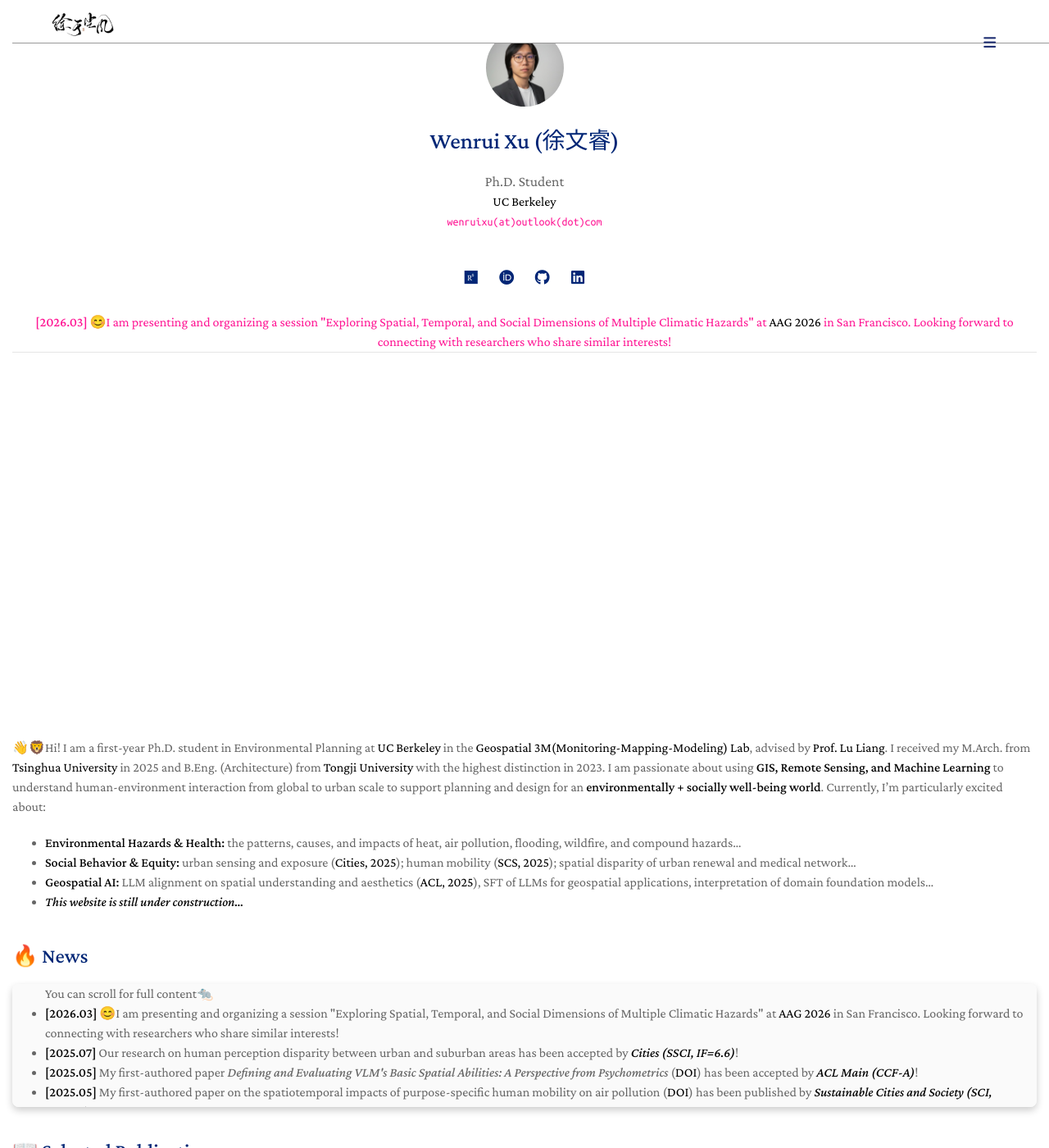
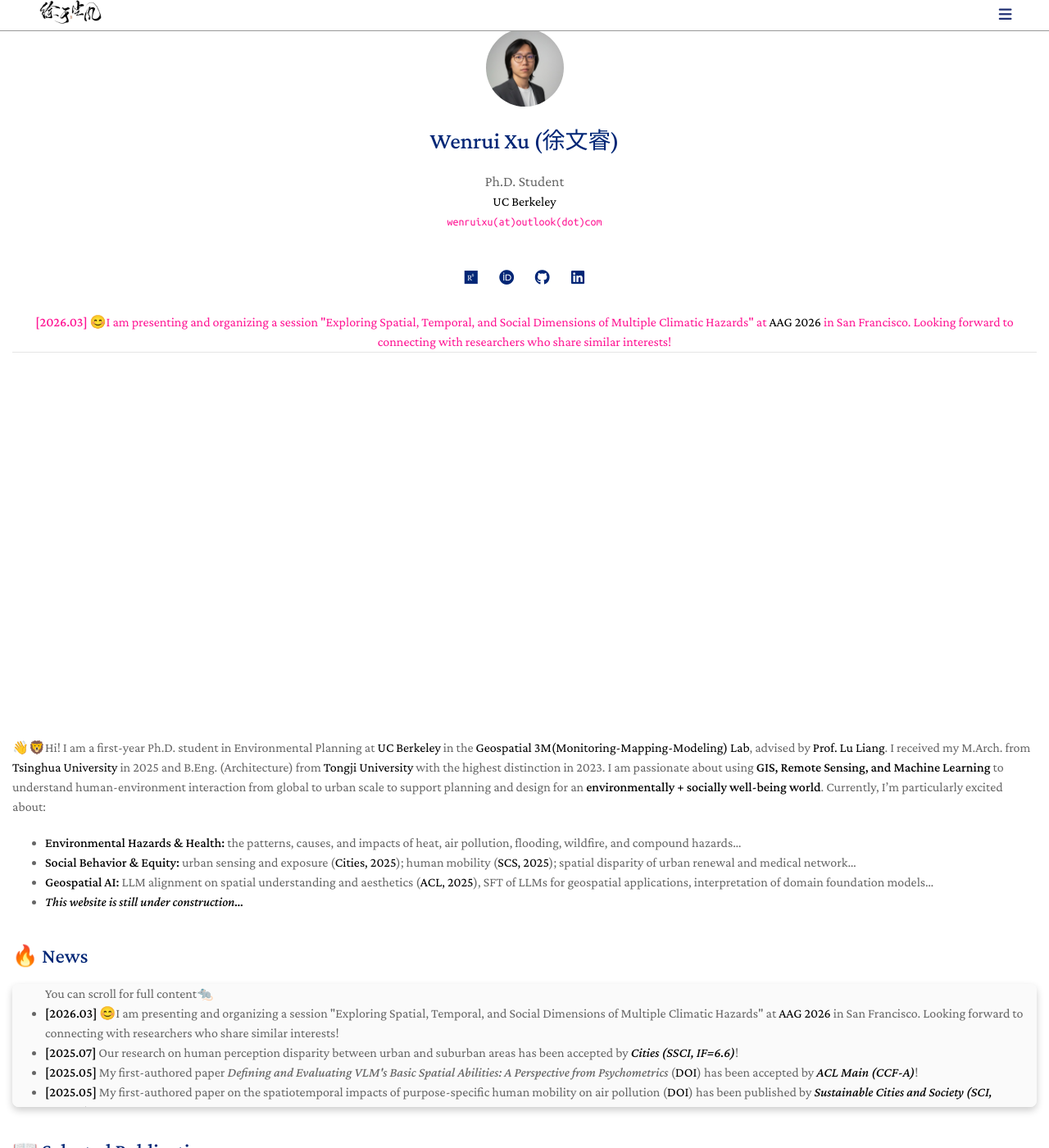
Before and after one commit to ruaruaxu/ruaruaxu.github.io, a Jekyll site: the page built from index.md, in a window 1280 px wide and 1400 px high. Shown: the whole window at 82% size. Built offline with Jekyll 4.4.1, drawn with Linux system fonts in a browser that asks for light colours; a style sheet for code colours, icons or effects is not loaded.

Commit message:
Update nav.css

```diff
--- a/assets/css/nav.css
+++ b/assets/css/nav.css
@@ -5,6 +5,8 @@
   justify-content: space-between;
   align-items: center;
   position:fixed;
+  top: 0;
+  left: 0;
   z-index:999;
   width:100%;
   box-sizing: border-box;
@@ -66,11 +68,8 @@
 .topnav a.icon {
   color: rgb(33, 48, 115);
   display: block;
-  padding: 10px 16px;
-  font-size: 17px;
-  position: absolute;
-  right: 5%; /* 让汉堡菜单也贴着右边缘 5% */
-  top: 15px;
+  padding: 5px 20px;
+  font-size: 18px;
 }
 
 .topnav a.right {
```
